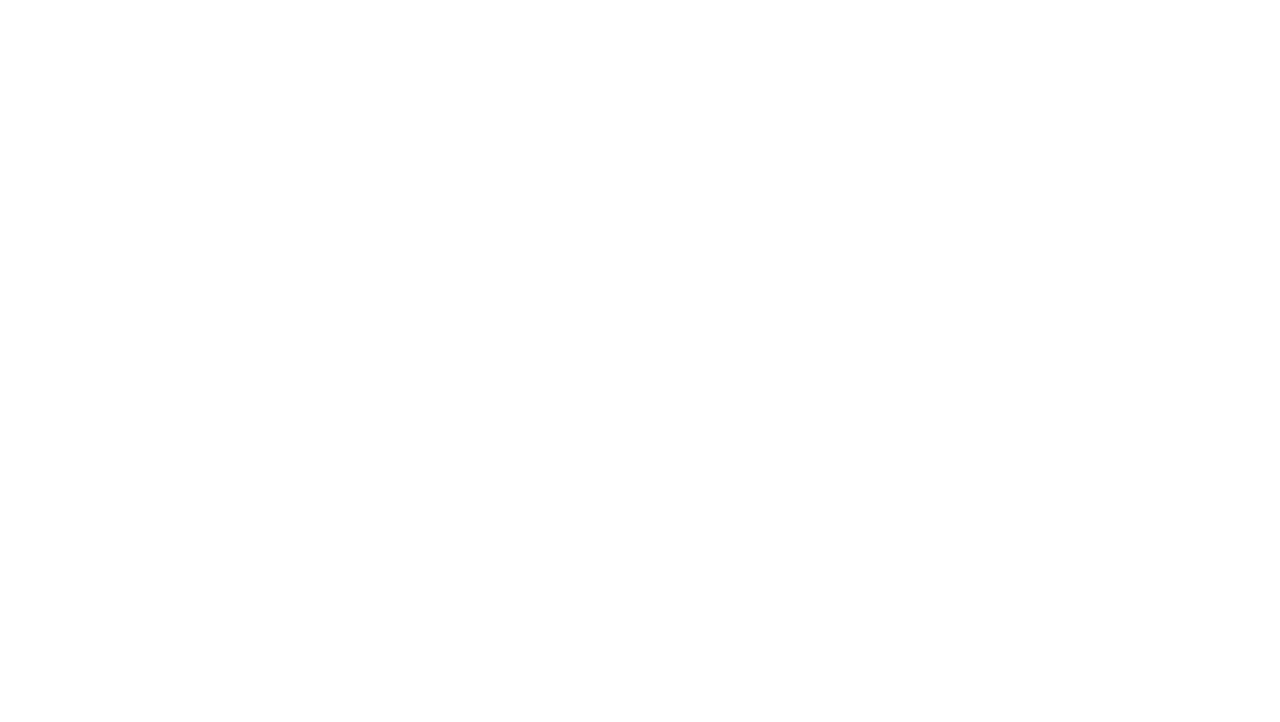
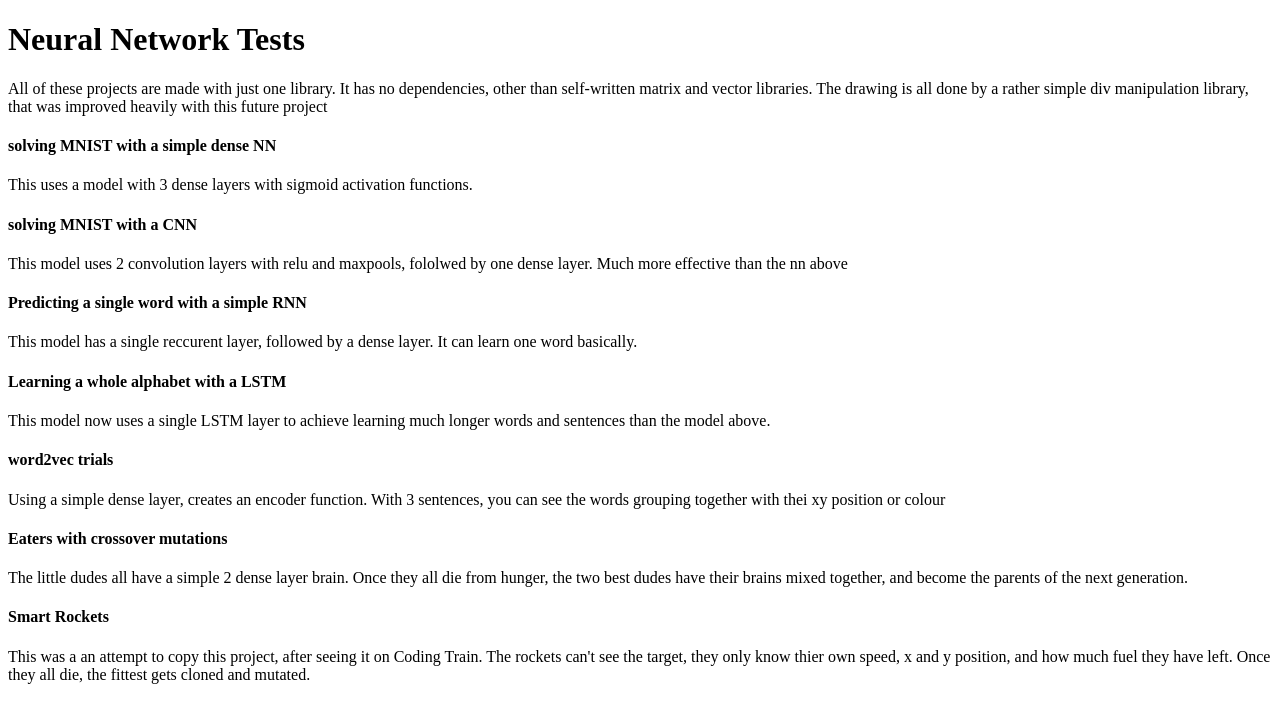
Before and after one commit to NeedToUpdate/neuralnetworktests, a plain HTML site: page index.html in a window 1280 px wide. Drawn offline with Linux system fonts and the light colour scheme.

Commit message:
update to index.html

```diff
--- a/index.html
+++ b/index.html
@@ -11,7 +11,40 @@
 </head>
 
 <body>
-
+    <h1>
+        Neural Network Tests
+    </h1>
+    <p class="main-description">All of these projects are made with just one library. It has no dependencies, other than self-written matrix and vector libraries. The drawing is all done by a rather simple div manipulation library, that was
+        improved heavily with this future project</p>
+    <div class="option-box">
+        <h4 class="subheading">solving MNIST with a simple dense NN</h4>
+        <p class="explanation">This uses a model with 3 dense layers with sigmoid activation functions.</p>
+    </div>
+    <div class="option-box">
+        <h4 class="subheading">solving MNIST with a CNN</h4>
+        <p class="explanation">This model uses 2 convolution layers with relu and maxpools, fololwed by one dense layer. Much more effective than the nn above</p>
+    </div>
+    <div class="option-box">
+        <h4 class="subheading">Predicting a single word with a simple RNN</h4>
+        <p class="explanation">This model has a single reccurent layer, followed by a dense layer. It can learn one word basically.</p>
+    </div>
+    <div class="option-box">
+        <h4 class="subheading">Learning a whole alphabet with a LSTM</h4>
+        <p class="explanation">This model now uses a single LSTM layer to achieve learning much longer words and sentences than the model above.</p>
+    </div>
+    <div class="option-box">
+        <h4 class="subheading">word2vec trials</h4>
+        <p class="explanation">Using a simple dense layer, creates an encoder function. With 3 sentences, you can see the words grouping together with thei xy position or colour</p>
+    </div>
+    <div class="option-box">
+        <h4 class="subheading">Eaters with crossover mutations</h4>
+        <p class="explanation">The little dudes all have a simple 2 dense layer brain. Once they all die from hunger, the two best dudes have their brains mixed together, and become the parents of the next generation.</p>
+    </div>
+    <div class="option-box">
+        <h4 class="subheading">Smart Rockets</h4>
+        <p class="explanation">This was a an attempt to copy <a>this project</a>, after seeing it on Coding Train. The rockets can't see the target, they only know thier own speed, x and y position, and how much fuel they have left. Once
+            they all die, the fittest gets cloned and mutated.</p>
+    </div>
 </body>
 
 </html>
```
